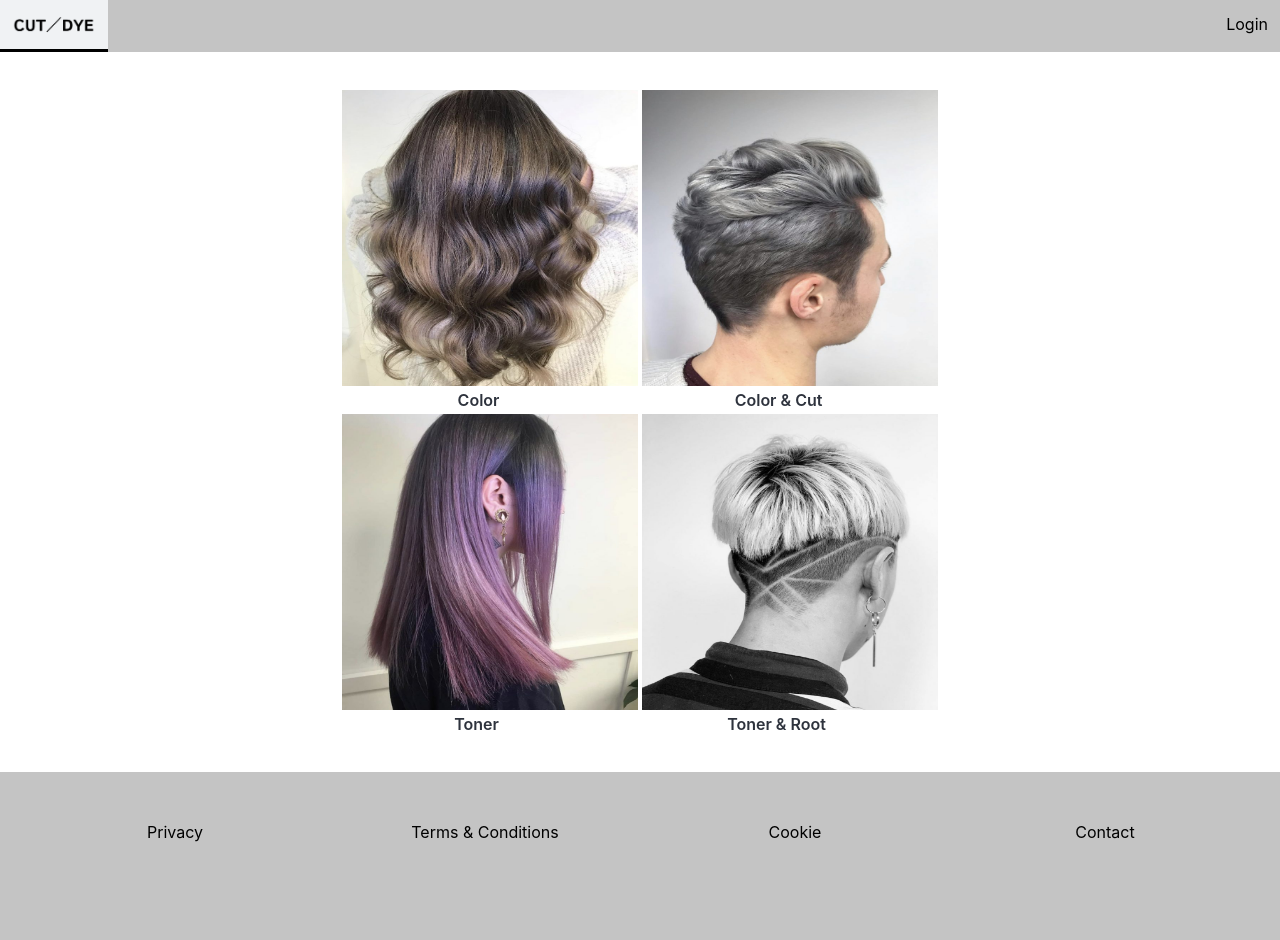
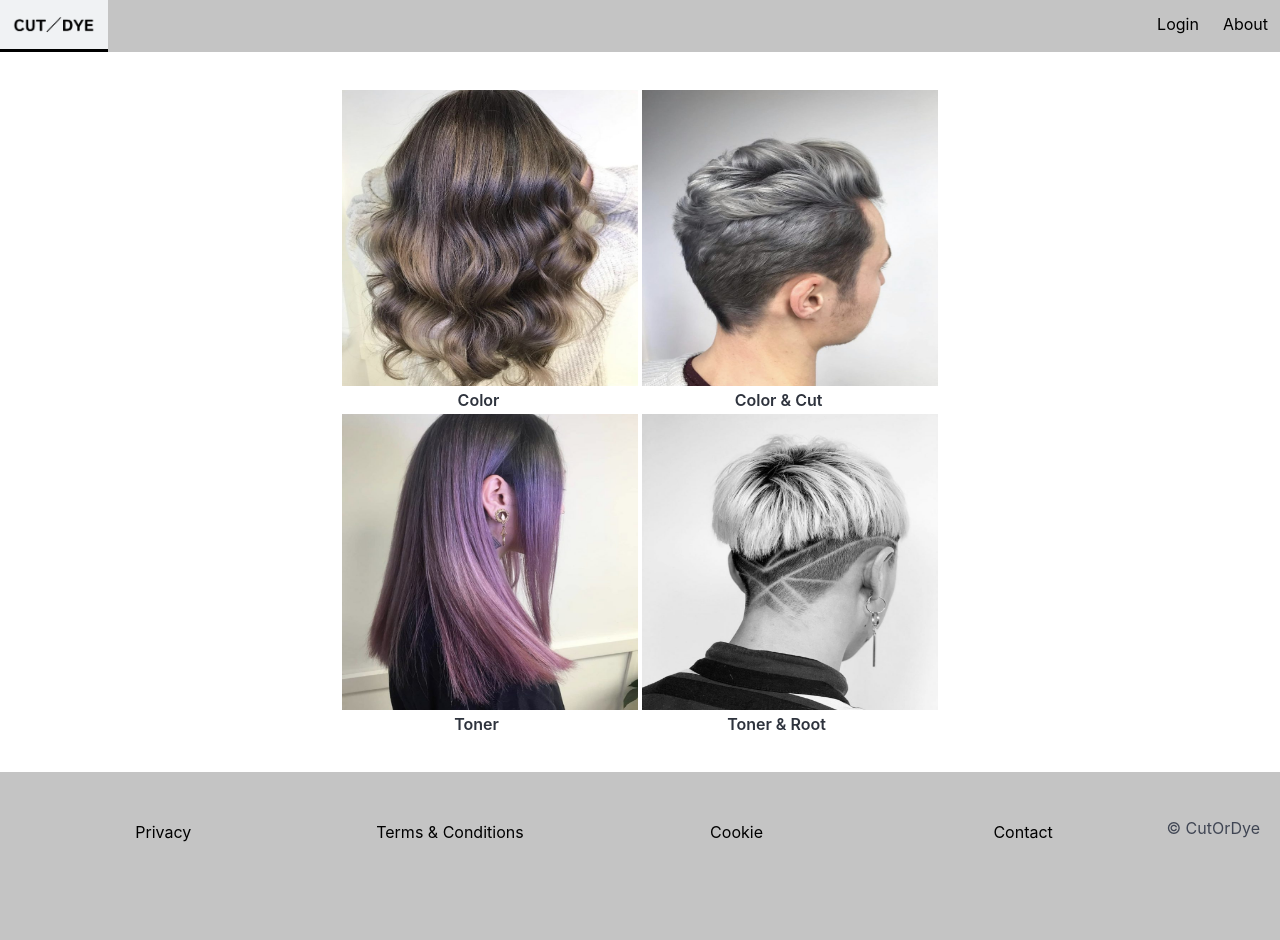
Before and after one commit to Luuk709/cle2, a PHP site: page / in a window 1280 px wide. Run offline with PHP 8.4, Linux system fonts and the light colour scheme.

Commit message:
lol update

```diff
--- a/components/nav.php
+++ b/components/nav.php
@@ -30,10 +30,12 @@ require_once 'includes/dbconnect.php';
                 }
 
                 ?>
-
+                <a class="column" href="#">
+                    About
+                </a>
                 <?php
                 if (isset($_SESSION['id'])) {
-                    echo '<a class="column is-full" href="./account.php">My Account</a>';
+                    echo '<a class="column is-three-quarters" href="./account.php">My Account</a>';
                 }
                 ?>
 
--- a/getAppointments.php
+++ b/getAppointments.php
@@ -36,7 +36,7 @@ foreach ($appointments as $appointment) {
     echo $appointment['time'];
     echo " ";
     echo $appointment['name']; ?>
-        <a href="deleteAppointment.php?id=<?=$appointment['ide']?>">Delete</a>
+       <button class="button "> <a href="adminDelete.php?id=<?=$appointment['ide']?>">Delete</a> </button>
 
 <br>
 <?php
--- a/index.php
+++ b/index.php
@@ -66,6 +66,7 @@
         <a class="column" href="#">Terms & Conditions</a>
         <a class="column" href="#">Cookie</a>
         <a class="column" href="#">Contact</a>
+           <p>© CutOrDye </p>
         </div>
     </footer>
 </body>
--- a/style.css
+++ b/style.css
@@ -191,6 +191,10 @@ form{
     box-shadow: 10px 10px 20px 10px rgb(0,0,0,0.2);
 }
 
+.appointment{
+    display: flex;
+}
+
 /* overview calender styling */
 .calendar {
     width: 350px;
```
Also changed, not shown: adminDelete.php (+4 -4 lines).
